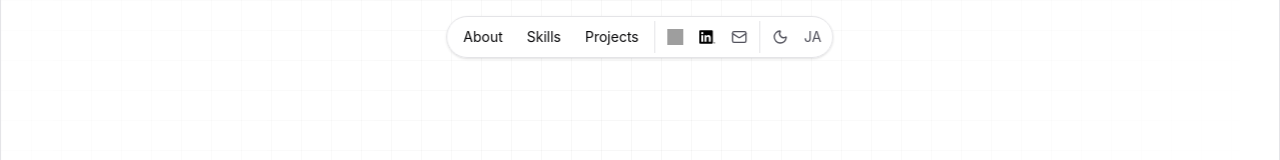
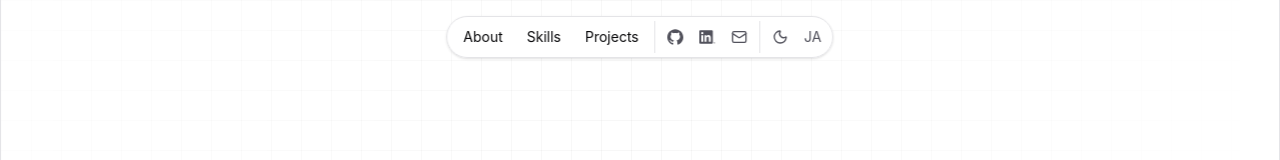
Before and after one commit to script-amv/portfolio, a React (Vite) app: page / in a window 1280 px wide. Shown: the top 160 px of the page. Built offline with nearby package versions, Linux system fonts and the light colour scheme; grey boxes are pictures that could not be loaded.

Commit message:
refactor: replace icon imports and add smooth scroll - replaced GitHub and LinkedIn icon imports with new components - added smooth scroll behavior to the HTML element

```diff
--- a/src/Header.tsx
+++ b/src/Header.tsx
@@ -1,8 +1,7 @@
 import { Mail, Moon, Sun } from "lucide-react";
 import { useState } from "react";
 
-import githubIcon from "./assets/icons/github.svg";
-import linkedinIcon from "./assets/icons/linkedin.svg";
+import { GitHubIcon, LinkedInIcon } from "./SocialIcons";
 
 const navigation = [
   { label: "About", href: "#about" },
@@ -34,14 +33,14 @@ function Header() {
             href="https://github.com/script-amv"
             aria-label="GitHub"
           >
-            <img className="size-4" src={githubIcon} alt="" />
+            <GitHubIcon className="size-4" />
           </a>
           <a
             className={controlClass}
             href="https://www.linkedin.com/in/script-amv"
             aria-label="LinkedIn"
           >
-            <img className="size-4" src={linkedinIcon} alt="" />
+            <LinkedInIcon className="size-4" />
           </a>
           <a
             className={controlClass}
--- a/src/IntroSection.tsx
+++ b/src/IntroSection.tsx
@@ -1,40 +1,8 @@
 import { Send } from "lucide-react";
 
 import Section from "./Section";
+import { GitHubIcon, LinkedInIcon } from "./SocialIcons";
 import portrait from "./assets/portrait.png";
-
-function GitHubIcon() {
-  return (
-    <svg className="size-5" viewBox="0 0 98 96" xmlns="http://www.w3.org/2000/svg">
-      <path
-        d="M41.4395 69.3848C28.8066 67.8535 19.9062 58.7617 19.9062 46.9902C19.9062 42.2051 21.6289 37.0371 24.5 33.5918C23.2559 30.4336 23.4473 23.7344 24.8828 20.959C28.7109 20.4805 33.8789 22.4902 36.9414 25.2656C40.5781 24.1172 44.4062 23.543 49.0957 23.543C53.7852 23.543 57.6133 24.1172 61.0586 25.1699C64.0254 22.4902 69.2891 20.4805 73.1172 20.959C74.457 23.543 74.6484 30.2422 73.4043 33.4961C76.4668 37.1328 78.0937 42.0137 78.0937 46.9902C78.0937 58.7617 69.1934 67.6621 56.3691 69.2891C59.623 71.3945 61.8242 75.9883 61.8242 81.252L61.8242 91.2051C61.8242 94.0762 64.2168 95.7031 67.0879 94.5547C84.4102 87.9512 98 70.6289 98 49.1914C98 22.1074 75.9883 6.69539e-07 48.9043 4.309e-07C21.8203 1.92261e-07 -1.9479e-07 22.1074 -4.3343e-07 49.1914C-6.20631e-07 70.4375 13.4941 88.0469 31.6777 94.6504C34.2617 95.6074 36.75 93.8848 36.75 91.3008L36.75 83.6445C35.4102 84.2188 33.6875 84.6016 32.1562 84.6016C25.8398 84.6016 22.1074 81.1563 19.4277 74.7441C18.375 72.1602 17.2266 70.6289 15.0254 70.3418C13.877 70.2461 13.4941 69.7676 13.4941 69.1934C13.4941 68.0449 15.4082 67.1836 17.3223 67.1836C20.0977 67.1836 22.4902 68.9063 24.9785 72.4473C26.8926 75.2227 28.9023 76.4668 31.2949 76.4668C33.6875 76.4668 35.2187 75.6055 37.4199 73.4043C39.0469 71.7773 40.291 70.3418 41.4395 69.3848Z"
-        fill="currentColor"
-      />
-    </svg>
-  );
-}
-
-function LinkedInIcon() {
-  return (
-    <svg className="size-5" viewBox="0 0 76.624 65.326" xmlns="http://www.w3.org/2000/svg">
-      <path
-        d="M1165,274.515a1.2,1.2,0,0,0,1.21-1.269c0-.9-.543-1.33-1.657-1.33h-1.8v4.712h.677v-2.054h.832l.019.025,1.291,2.029h.724l-1.389-2.1Zm-.783-.472h-.785V272.45h.995c.514,0,1.1.084,1.1.757,0,.774-.593.836-1.314.836"
-        transform="translate(-1092.136 -213.406)"
-        fill="currentColor"
-      />
-      <path
-        d="M958.98,112.559h-9.6V97.525c0-3.585-.064-8.2-4.993-8.2-5,0-5.765,3.906-5.765,7.939v15.294h-9.6V81.642h9.216v4.225h.129a10.1,10.1,0,0,1,9.093-4.994c9.73,0,11.524,6.4,11.524,14.726ZM918.19,77.416a5.571,5.571,0,1,1,5.57-5.572,5.571,5.571,0,0,1-5.57,5.572m4.8,35.143h-9.61V81.642h9.61Zm40.776-55.2h-55.21a4.728,4.728,0,0,0-4.781,4.67v55.439a4.731,4.731,0,0,0,4.781,4.675h55.21a4.741,4.741,0,0,0,4.8-4.675V62.025a4.738,4.738,0,0,0-4.8-4.67"
-        transform="translate(-903.776 -57.355)"
-        fill="currentColor"
-      />
-      <path
-        d="M1156.525,264.22a4.418,4.418,0,1,0,.085,0h-.085m0,8.33a3.874,3.874,0,1,1,3.809-3.938c0,.022,0,.043,0,.065a3.791,3.791,0,0,1-3.708,3.871h-.1"
-        transform="translate(-1084.362 -207.809)"
-        fill="currentColor"
-      />
-    </svg>
-  );
-}
 
 function IntroSection() {
   return (
@@ -51,17 +19,20 @@ function IntroSection() {
         />
       }
     >
-        <div className="flex gap-8 items-center mt-4 text-muted font-semibold text-sm">
-          <a href="https://github.com/script-amv">
+      <div className="mt-4 flex items-center gap-8 text-sm font-semibold text-muted">
+        <a href="https://github.com/script-amv" aria-label="GitHub">
           <GitHubIcon />
         </a>
 
-          <a href="https://www.linkedin.com/in/script-amv">
+        <a href="https://www.linkedin.com/in/script-amv" aria-label="LinkedIn">
           <LinkedInIcon />
         </a>
 
-          <a className="flex items-center gap-2" href="mailto:dmitshostak@gmail.com">
-            <Send className="size-5"/>
+        <a
+          className="flex items-center gap-2"
+          href="mailto:dmitshostak@gmail.com"
+        >
+          <Send className="size-5" />
           dmitshostak@gmail.com
         </a>
       </div>
--- /dev/null
+++ b/src/SocialIcons.tsx
@@ -0,0 +1,46 @@
+type SocialIconProps = {
+  className?: string;
+};
+
+export function GitHubIcon({ className = "size-5" }: SocialIconProps) {
+  return (
+    <svg
+      className={className}
+      viewBox="0 0 98 96"
+      xmlns="http://www.w3.org/2000/svg"
+      aria-hidden="true"
+    >
+      <path
+        d="M41.4395 69.3848C28.8066 67.8535 19.9062 58.7617 19.9062 46.9902C19.9062 42.2051 21.6289 37.0371 24.5 33.5918C23.2559 30.4336 23.4473 23.7344 24.8828 20.959C28.7109 20.4805 33.8789 22.4902 36.9414 25.2656C40.5781 24.1172 44.4062 23.543 49.0957 23.543C53.7852 23.543 57.6133 24.1172 61.0586 25.1699C64.0254 22.4902 69.2891 20.4805 73.1172 20.959C74.457 23.543 74.6484 30.2422 73.4043 33.4961C76.4668 37.1328 78.0937 42.0137 78.0937 46.9902C78.0937 58.7617 69.1934 67.6621 56.3691 69.2891C59.623 71.3945 61.8242 75.9883 61.8242 81.252L61.8242 91.2051C61.8242 94.0762 64.2168 95.7031 67.0879 94.5547C84.4102 87.9512 98 70.6289 98 49.1914C98 22.1074 75.9883 6.69539e-07 48.9043 4.309e-07C21.8203 1.92261e-07 -1.9479e-07 22.1074 -4.3343e-07 49.1914C-6.20631e-07 70.4375 13.4941 88.0469 31.6777 94.6504C34.2617 95.6074 36.75 93.8848 36.75 91.3008L36.75 83.6445C35.4102 84.2188 33.6875 84.6016 32.1562 84.6016C25.8398 84.6016 22.1074 81.1563 19.4277 74.7441C18.375 72.1602 17.2266 70.6289 15.0254 70.3418C13.877 70.2461 13.4941 69.7676 13.4941 69.1934C13.4941 68.0449 15.4082 67.1836 17.3223 67.1836C20.0977 67.1836 22.4902 68.9063 24.9785 72.4473C26.8926 75.2227 28.9023 76.4668 31.2949 76.4668C33.6875 76.4668 35.2187 75.6055 37.4199 73.4043C39.0469 71.7773 40.291 70.3418 41.4395 69.3848Z"
+        fill="currentColor"
+      />
+    </svg>
+  );
+}
+
+export function LinkedInIcon({ className = "size-5" }: SocialIconProps) {
+  return (
+    <svg
+      className={className}
+      viewBox="0 0 76.624 65.326"
+      xmlns="http://www.w3.org/2000/svg"
+      aria-hidden="true"
+    >
+      <path
+        d="M1165,274.515a1.2,1.2,0,0,0,1.21-1.269c0-.9-.543-1.33-1.657-1.33h-1.8v4.712h.677v-2.054h.832l.019.025,1.291,2.029h.724l-1.389-2.1Zm-.783-.472h-.785V272.45h.995c.514,0,1.1.084,1.1.757,0,.774-.593.836-1.314.836"
+        transform="translate(-1092.136 -213.406)"
+        fill="currentColor"
+      />
+      <path
+        d="M958.98,112.559h-9.6V97.525c0-3.585-.064-8.2-4.993-8.2-5,0-5.765,3.906-5.765,7.939v15.294h-9.6V81.642h9.216v4.225h.129a10.1,10.1,0,0,1,9.093-4.994c9.73,0,11.524,6.4,11.524,14.726ZM918.19,77.416a5.571,5.571,0,1,1,5.57-5.572,5.571,5.571,0,0,1-5.57,5.572m4.8,35.143h-9.61V81.642h9.61Zm40.776-55.2h-55.21a4.728,4.728,0,0,0-4.781,4.67v55.439a4.731,4.731,0,0,0,4.781,4.675h55.21a4.741,4.741,0,0,0,4.8-4.675V62.025a4.738,4.738,0,0,0-4.8-4.67"
+        transform="translate(-903.776 -57.355)"
+        fill="currentColor"
+      />
+      <path
+        d="M1156.525,264.22a4.418,4.418,0,1,0,.085,0h-.085m0,8.33a3.874,3.874,0,1,1,3.809-3.938c0,.022,0,.043,0,.065a3.791,3.791,0,0,1-3.708,3.871h-.1"
+        transform="translate(-1084.362 -207.809)"
+        fill="currentColor"
+      />
+    </svg>
+  );
+}
--- a/src/index.css
+++ b/src/index.css
@@ -11,6 +11,12 @@
 }
 
 @layer base {
+  @media (prefers-reduced-motion: no-preference) {
+    html {
+      scroll-behavior: smooth;
+    }
+  }
+
   body {
     color: var(--color-ink);
   }
```
Lines whose indentation alone changed are shown as unchanged.
